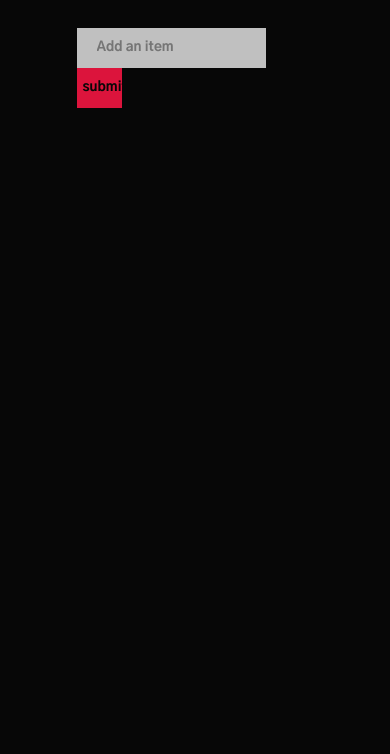
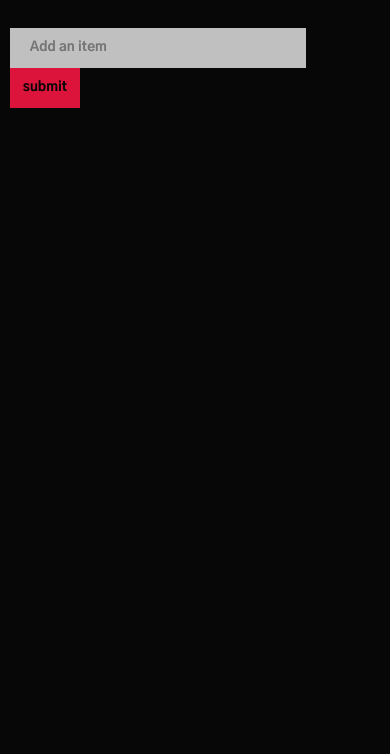
Before and after one commit to GoAddley/todolist, a plain HTML site: page index.html in a window 390 px wide. Shown: the part 90-844 px from the top of the page. Drawn offline with Linux system fonts and the light colour scheme; a web font is replaced by a local one.

Commit message:
made mobile friendly

```diff
--- a/style.css
+++ b/style.css
@@ -81,3 +81,8 @@ h1{
 .error{
     color: ivory;
 }
+@media only screen and (max-width: 500px) {
+    .inner {
+        width: 95vw;
+    }
+  }
```
